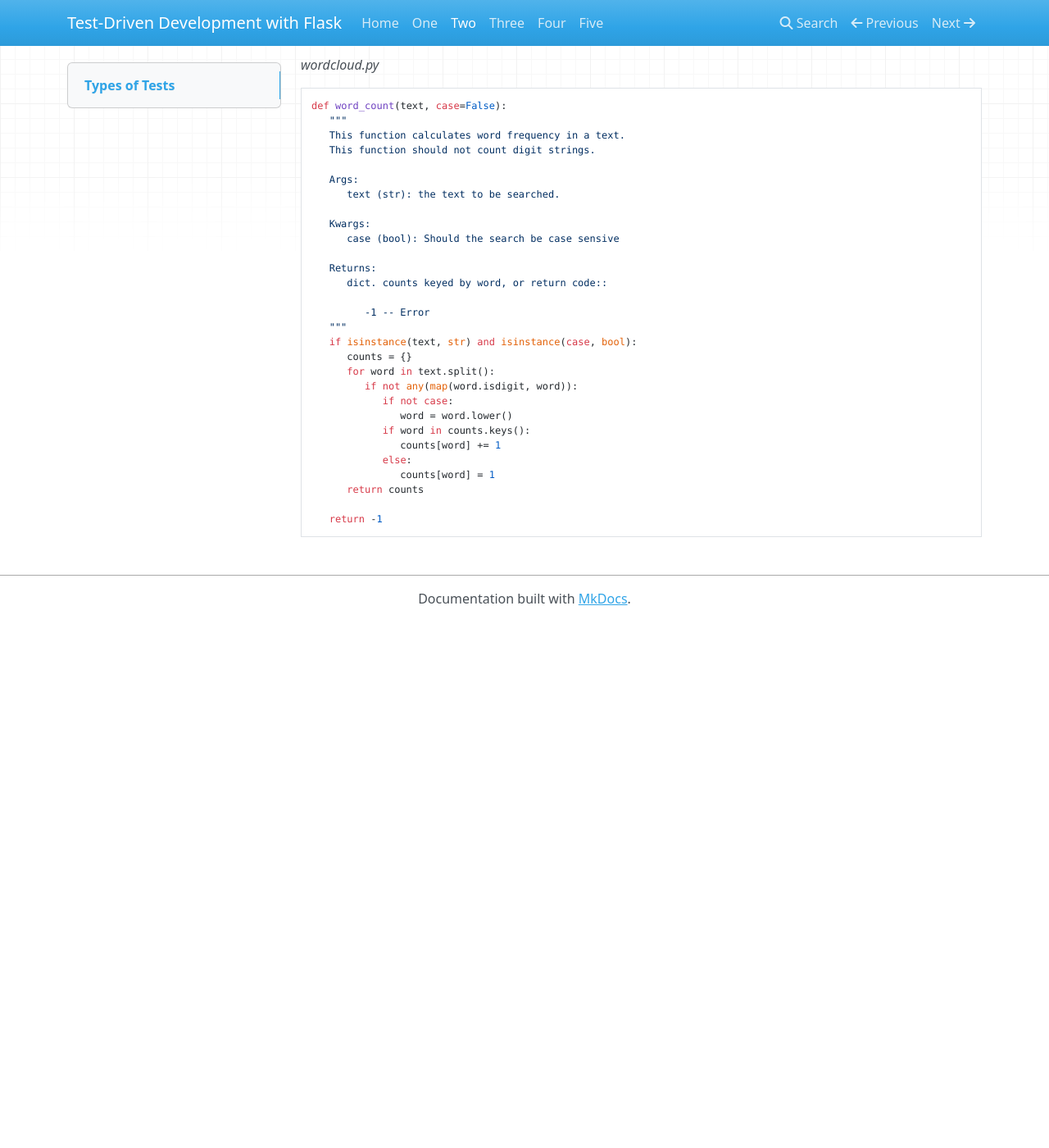
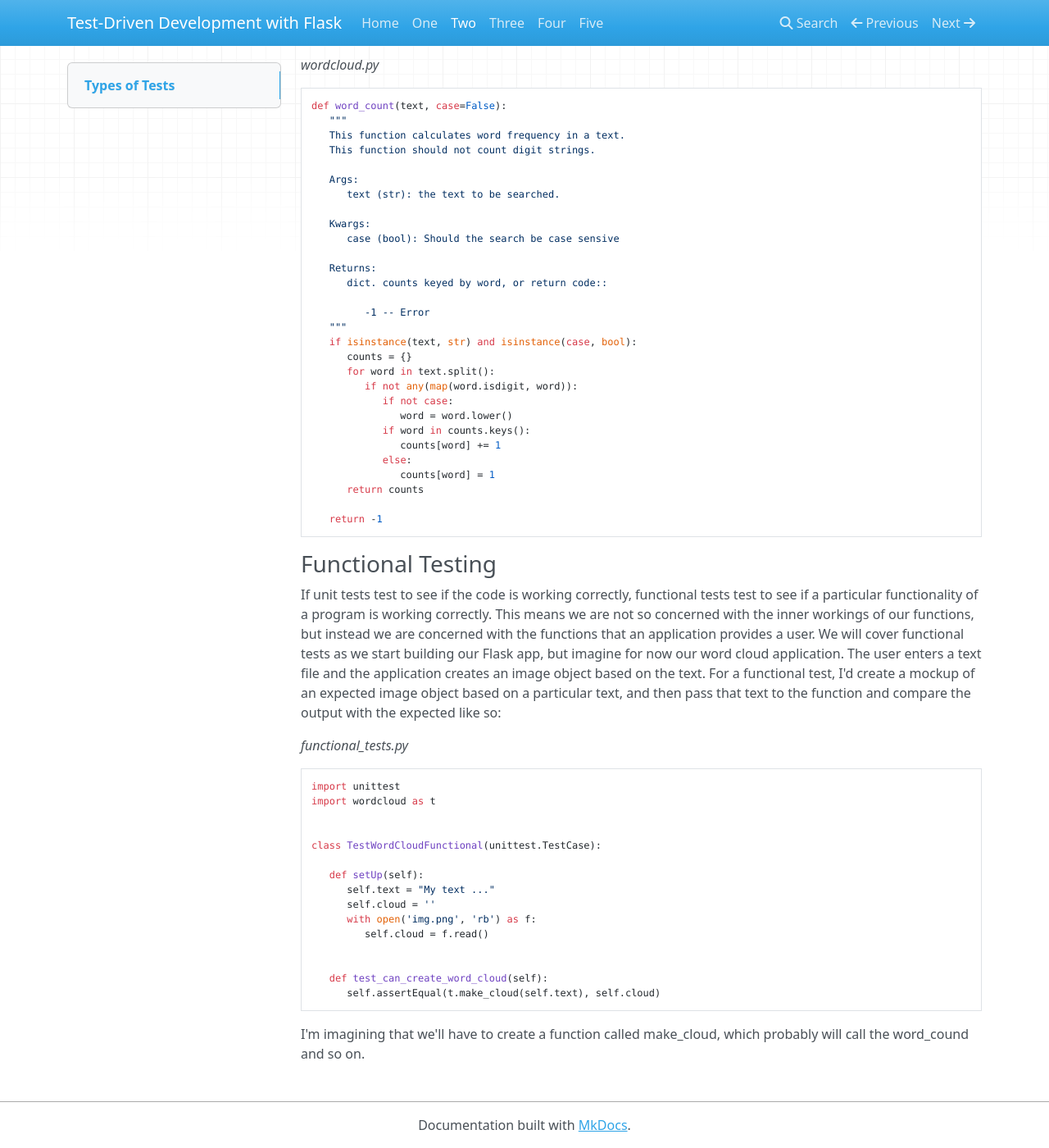
Before and after one commit to dlondonmedina/FlaskTDD, an MkDocs documentation site: the page built from text/ch2.md, in a window 1280 px wide and 1400 px high, scrolled down 4719 px. Shown: the whole window at 82% size. Built offline with MkDocs 1.6.1, drawn with Linux system fonts in a browser that asks for light colours; nearby versions of some CDN libraries; before the commit the page ends 5477 px from its top, so only the background shows below that; some of the changed text lies outside the part shown.

Commit message:
new new ch 1 and 2_2

````diff
--- a/docs/index.html
+++ b/docs/index.html
@@ -196,5 +196,5 @@
 
 <!--
 MkDocs version : 1.1
-Build Date UTC : 2020-04-04 08:17:05
+Build Date UTC : 2020-04-04 09:32:22
 -->
--- a/text/ch2.md
+++ b/text/ch2.md
@@ -222,3 +222,27 @@
 
    return -1
 ```
+
+### Functional Testing
+If unit tests test to see if the code is working correctly, functional tests test to see if a particular functionality of a program is working correctly. This means we are not so concerned with the inner workings of our functions, but instead we are concerned with the functions that an application provides a user. We will cover functional tests as we start building our Flask app, but imagine for now our word cloud application. The user enters a text file and the application creates an image object based on the text. For a functional test, I'd create a mockup of an expected image object based on a particular text, and then pass that text to the function and compare the output with the expected like so:
+
+_functional_tests.py_
+```python
+import unittest
+import wordcloud as t
+
+
+class TestWordCloudFunctional(unittest.TestCase):
+
+   def setUp(self):
+      self.text = "My text ..."
+      self.cloud = ''
+      with open('img.png', 'rb') as f:
+         self.cloud = f.read()
+
+
+   def test_can_create_word_cloud(self):
+      self.assertEqual(t.make_cloud(self.text), self.cloud)
+```
+
+I'm imagining that we'll have to create a function called make_cloud, which probably will call the word_cound and so on.
````
Also changed, not shown: other parts of text/ch2.md (+2 -2 lines), docs/ch2/index.html (+25 -3 lines), docs/search/search_index.json, 1 other file.
